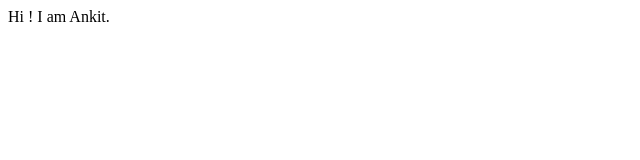
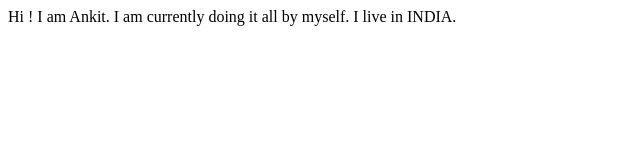
Before and after one commit to iankitdev/studentsite-test, a plain HTML site: page index.html in a window 1280 px wide. Shown: the whole page, without its empty margins (0-640 px from the left). Drawn offline with Linux system fonts and the light colour scheme.

Commit message:
refactor: added text

```diff
--- a/index.html
+++ b/index.html
@@ -8,5 +8,7 @@
 </head>
 <body>
     Hi ! I am Ankit.
+    I am currently doing it all by myself.
+    I live in INDIA.
 </body>
 </html>
```
